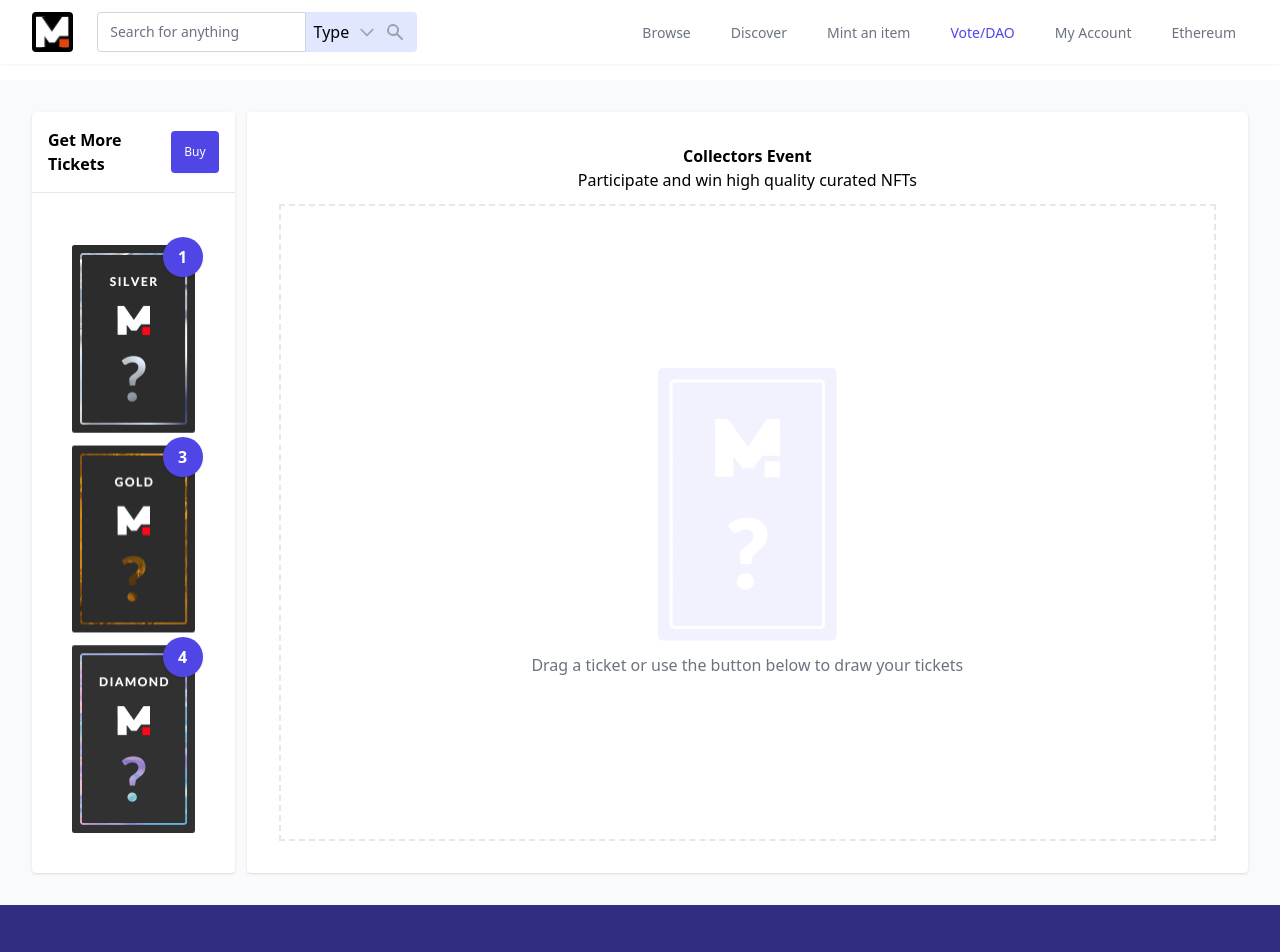
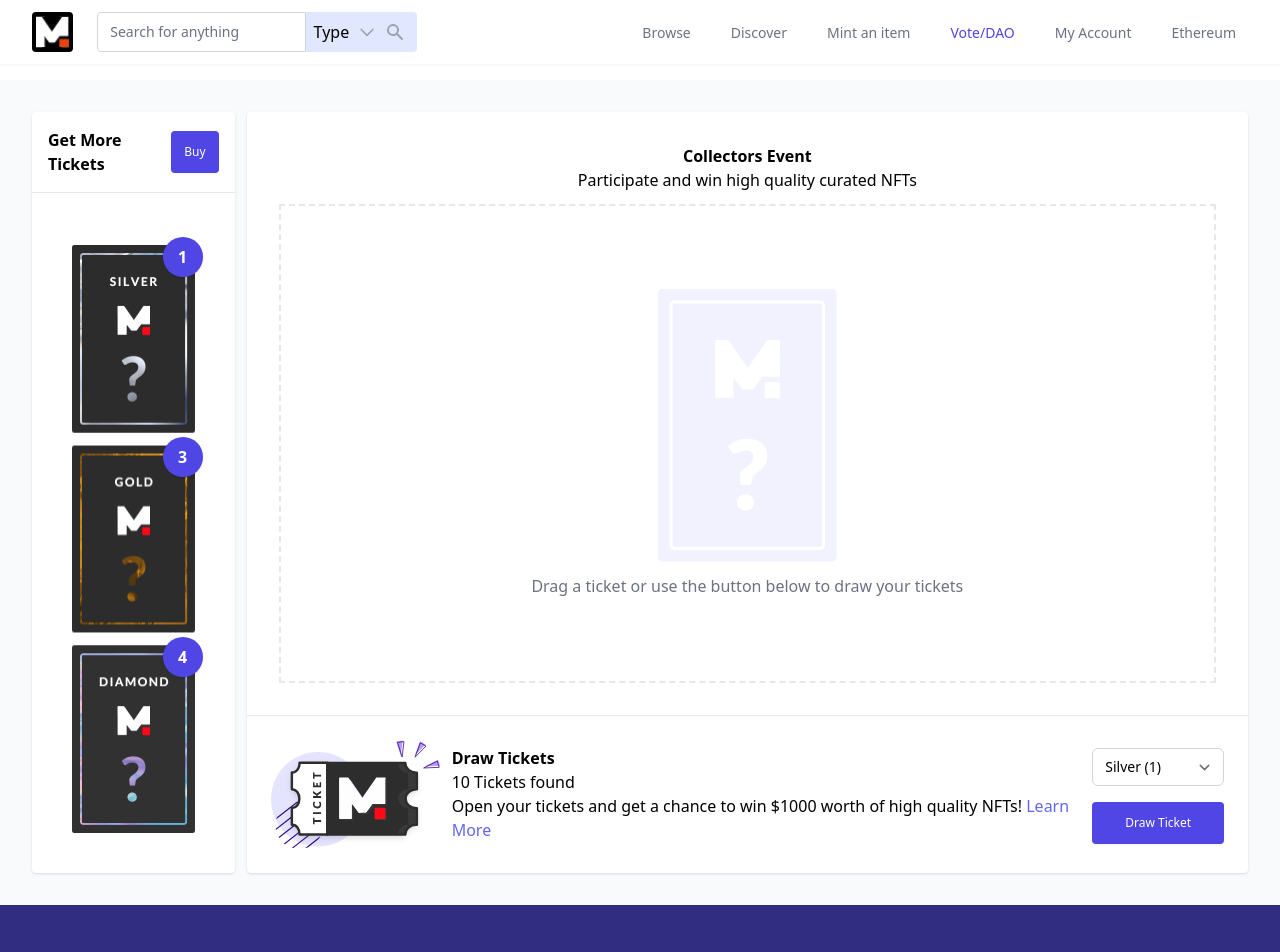
Before and after one commit to sasureshkumar/Mintable-Raffle-Reveal-Page, a React (Create React App) app: page / in a window 1280 px wide. Shown: the top 952 px of the page. Built offline with nearby package versions, Linux system fonts and the light colour scheme.

Commit message:
Action footer added

```diff
--- a/src/components/buttons/SimpleButton.tsx
+++ b/src/components/buttons/SimpleButton.tsx
@@ -12,7 +12,7 @@ const SimpleButton: FC<Props> = ({status = 'primary', children}) => {
         <button
             type="button"
             className={classNames(
-                'inline-flex items-center px-3 py-3 border border-transparent text-xs font-medium rounded shadow-sm text-white focus:outline-none focus:ring-2 focus:ring-offset-2 ',
+                'w-full text-center items-center px-3 py-3 border border-transparent text-xs font-medium rounded shadow-sm text-white focus:outline-none focus:ring-2 focus:ring-offset-2 ',
                 {
                     'bg-red-600 hover:bg-red-700 focus:ring-red-500': status === 'destructive',
                     'bg-indigo-600 hover:bg-indigo-700 focus:ring-indigo-500':
--- /dev/null
+++ b/src/components/tickets/ActionFooter.tsx
@@ -0,0 +1,44 @@
+import React, {FC} from "react";
+import {InterfaceTicket} from "../../models";
+import {SimpleButton} from "../buttons";
+import TicketImage from "../../assets/images/ticket.svg";
+
+export interface Props {
+    tickets: InterfaceTicket[];
+}
+
+const ActionFooter: FC<Props> = ({tickets}) => {
+    return (
+        <div className="flex justify-between items-center p-6 border-t">
+            <div className="flex items-center">
+                <img src={TicketImage} alt=""/>
+                <div className="ml-3">
+                    <h3 className="font-semibold">Draw Tickets</h3>
+                    <div>10 Tickets found</div>
+                    <div>
+                        Open your tickets and get a chance to win $1000 worth of high
+                        quality NFTs! <a href="#" className="text-indigo-500">Learn More</a>
+                    </div>
+                </div>
+            </div>
+            <div>
+                <div className="flex flex-col space-y-4">
+                    <div className="">
+                        <select
+                            className="mt-1 block w-full pl-3 pr-10 py-2 text-base border-gray-300 focus:outline-none focus:ring-indigo-500 focus:border-indigo-500 sm:text-sm rounded-md"
+                        >
+                            {tickets.map((item: InterfaceTicket) => (
+                                <option key={item.id} value={item.id}>{item.name} ({item.available})</option>
+                            ))}
+                        </select>
+
+                    </div>
+                    <div className="w-full">
+                        <SimpleButton children="Draw Ticket"/>
+                    </div>
+                </div>
+            </div>
+        </div>
+    );
+};
+export default ActionFooter;
--- a/src/pages/tickets/Index.tsx
+++ b/src/pages/tickets/Index.tsx
@@ -5,6 +5,9 @@ import {InterfaceTicket} from "../../models";
 import {SimpleButton, TicketCard, TicketDrawer} from "../../components";
 import {getTicketsSelector} from '../../features/tickets/selector';
 import {getTicketsAsync} from "../../features/tickets/sagas";
+import TicketImage from '../../assets/images/ticket.svg';
+import ActionFooter from "../../components/tickets/ActionFooter";
+
 
 const Index: FC = () => {
 
@@ -37,6 +40,7 @@ const Index: FC = () => {
             </div>
             <div className="flex-1 flex flex-col lg:ml-3 bg-white shadow rounded order-first md:order-last">
                 <TicketDrawer/>
+                <ActionFooter tickets={tickets}/>
             </div>
         </div>
     );
```
Also changed, not shown: src/assets/images/ticket.svg (added).
